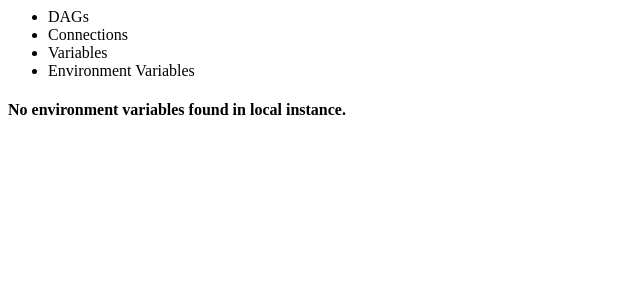
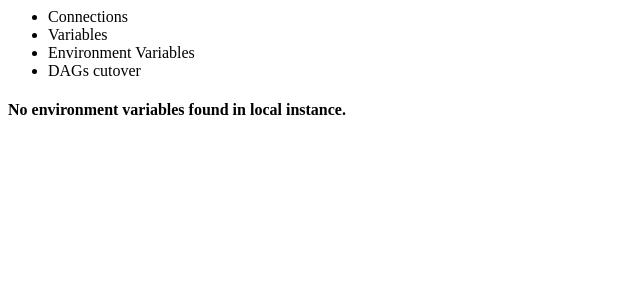
Before and after one commit to astronomer/starship, a Python web app: template starship/templates/env.html in a window 1280 px wide. Shown: the top 300 px of the page, without its empty margins (0-640 px from the left). Run offline with Jinja, Linux system fonts and the light colour scheme; the template is opened without the code that fills it: most values are stand-ins (such as "Sample title", 1, 10 or a date in 2020).

Commit message:
Changes for Carlos

```diff
--- a/starship/main.py
+++ b/starship/main.py
@@ -318,7 +318,7 @@ v_appbuilder_view = MigrationBaseView()
 
 v_appbuilder_package = {
     "name": "Astro Migration",
-    "category": "Starship",
+    "category": "Starship 🚀",
     "view": v_appbuilder_view,
 }
 
--- a/starship/templates/components/tabs.html
+++ b/starship/templates/components/tabs.html
@@ -1,9 +1,9 @@
 <div class="container">
   <ul class="nav nav-tabs">
-  <li class="nav-item {{ 'active' if data.component == 'dags' }}"><a class="nav-link" hx-get="tabs/dags">DAGs</a></li>
   <li class="nav-item {{ 'active' if data.component == 'connections' }}"><a class="nav-link" hx-get="tabs/connections">Connections</a></li>
   <li class="nav-item {{ 'active' if data.component == 'variables' }}"><a class="nav-link" hx-get="tabs/variables">Variables</a></li>
   <li class="nav-item {{ 'active' if data.component == 'env' }}"><a class="nav-link" hx-get="tabs/env">Environment Variables</a></li>
+  <li class="nav-item {{ 'active' if data.component == 'dags' }}"><a class="nav-link" hx-get="tabs/dags">DAGs cutover</a></li>
 </ul>
 </div>
 <div class="tab-content">
```
